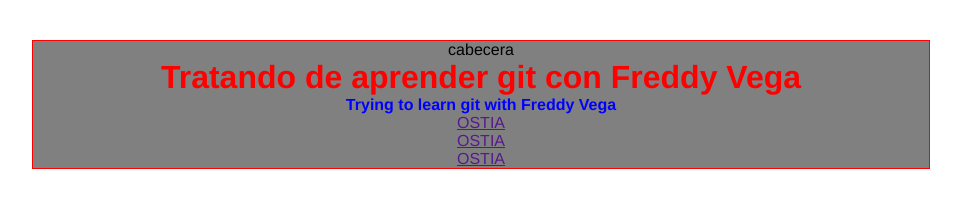
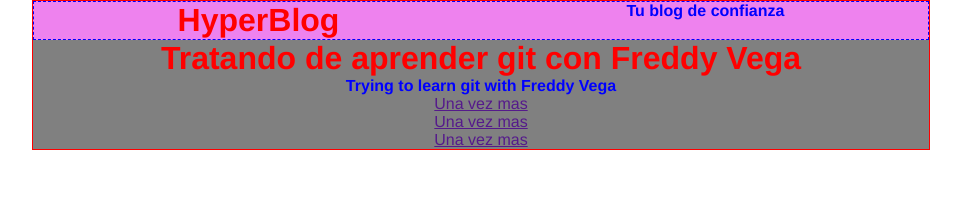
Before and after one commit to albertoalejandro10/HyperBlog, a plain HTML site: page index.html in a window 1280 px wide. Shown: the whole page, without its empty margins (159-1120 px from the left). Drawn offline with Linux system fonts and the light colour scheme.

Commit message:
finalizada la horrible cabecera

```diff
--- a/css/styles.css
+++ b/css/styles.css
@@ -22,8 +22,14 @@ p{
     background: gray;
     width: 70%;
     margin: auto;
-    margin-top: 40px;
     border: 1px solid red;
+}
+
+.container-cabecera{
+    display: flex;
+    justify-content: space-around;
+    border: 1px dashed blue;
+    background: violet;
 }
 
 ul{
--- a/index.html
+++ b/index.html
@@ -7,16 +7,17 @@
 </head>
 <body>
     <div class="container">
-        <div>
-            cabecera
+        <div class="container-cabecera">
+            <h1>HyperBlog</h1>
+            <p>Tu blog de confianza</p>
         </div>
         <h1>Tratando de aprender git con Freddy Vega</h1>
         <p>Trying to learn git with Freddy Vega</p>
         <ul>
             <li>
-                <a href="">OSTIA</a>
-                <a href="">OSTIA</a>
-                <a href="">OSTIA</a>
+                <a href="">Una vez mas</a>
+                <a href="">Una vez mas</a>
+                <a href="">Una vez mas</a>
             </li>
         </ul>
     </div>
```
